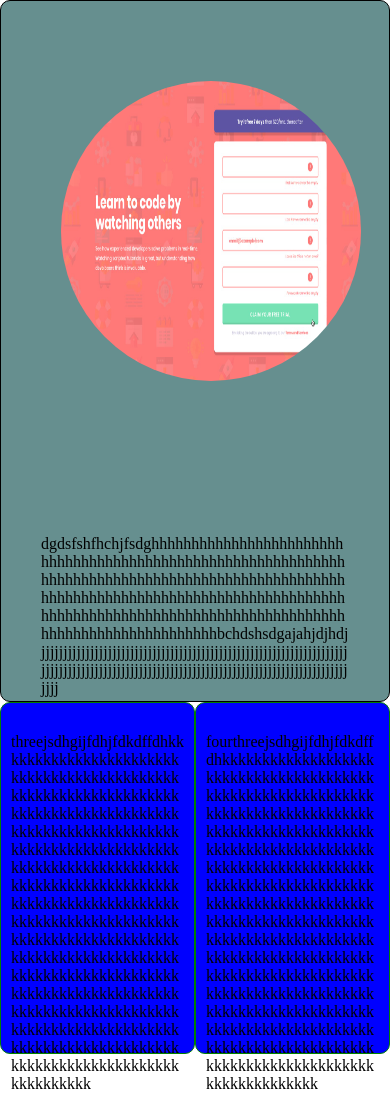
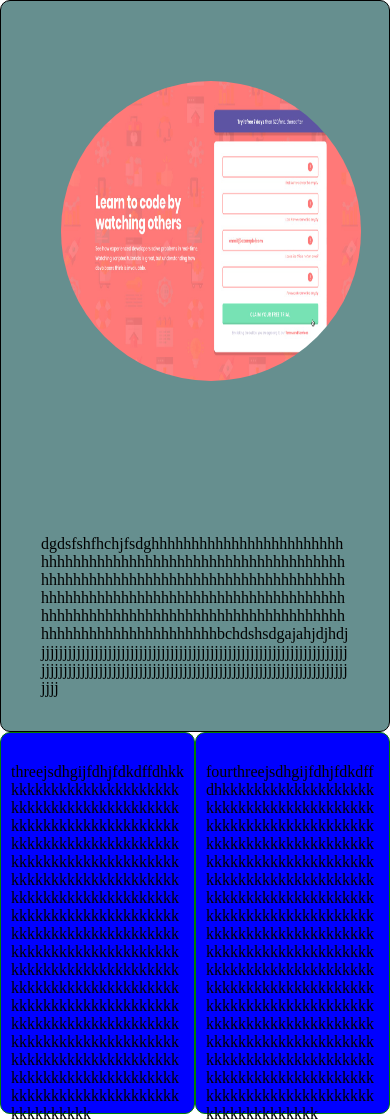
Before and after one commit to Tbraima44/Grid-Design, a plain HTML site: page index.html in a window 390 px wide. Shown: the top 1119 px of the page. Before the commit the page ends 1093 px from the top, so only its background shows below. Drawn offline with Linux system fonts and the light colour scheme.

Commit message:
second commit

```diff
--- a/styles/grid.css
+++ b/styles/grid.css
@@ -1,6 +1,6 @@
 * {
     /* box-sizing: border-box; */
-    /* padding: 0; */
+    padding: 0;
     margin: 0;
 }
 
@@ -45,10 +45,10 @@
 
 /** Styling on mobile devices **/
   @media (max-width: 768px) {
-  .div , .footer p {
+  .div {
     display: block;
     word-break: break-word;
-    padding: 30px 10px 120px;
+    padding: 30px 10px 150px;
   }
     .div img {
         margin: 50px 0px 50px;
@@ -56,4 +56,9 @@
         width: 300px;
         padding: 0px 50px;
     }
+    .footer p {
+    display: block;
+    word-break: break-word;
+    padding: 30px 10px 150px;
+  }
 }
```
